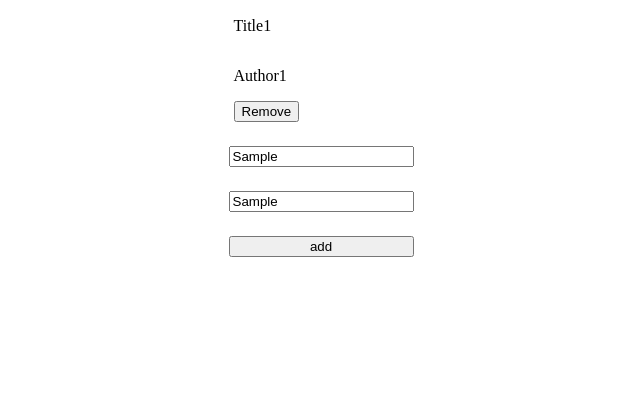
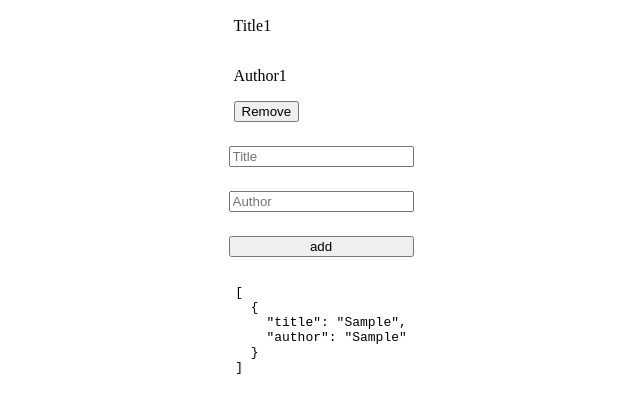
Before and after one commit to AxelSoler/Awesome-books-Arturo-hermida-Axel-Soler, a plain HTML site: page index.html in a window 1280 px wide. Both pictures are taken after typing "Sample", "Sample" into the empty fields and a click on the button "add". Shown: the part 87-500 px from the top of the page, without its empty margins (319-959 px from the left). Drawn offline with Linux system fonts and the light colour scheme.

Commit message:
Create a function to add a new book to the collection

```diff
--- a/index.html
+++ b/index.html
@@ -17,13 +17,19 @@
       <button>Remove</button>
     </section>
 
-    <section class="addBook">
-      <input type="text" placeholder="Title">
-      <input type="text" placeholder="Author">
-      <button class="add" type="button">add</button>
-    </section>
+    <form class="addBook">
+      <input class="inputTitle" type="text" placeholder="Title">
+      <input class="inputAuthor" type="text" placeholder="Author">
+      <button id="addBtn" class="add" type="button">add</button>
+    </form>
+
+    <div id="msg">
+      <pre></pre>
+    </div>
 
   </div>
 
+  <script src="./main.js"></script>
+
 </body>
 </html>
--- /dev/null
+++ b/main.js
@@ -0,0 +1,22 @@
+let books = [];
+
+const addBook = (ev) => {
+  ev.preventDefault();
+
+  let book = {
+    title: document.querySelector('.inputTitle').value,
+    author: document.querySelector('.inputAuthor').value,
+  }
+
+  books.push(book);
+  document.querySelector('.addBook').reset();
+
+  console.warn('added', {books});
+  let pre =document.querySelector('#msg pre');
+  pre.textContent = '\n' + JSON.stringify(books, '\t', 2);
+
+};
+
+document.addEventListener('DOMContentLoaded', () => {
+  document.getElementById('addBtn').addEventListener('click', addBook)
+});
```
